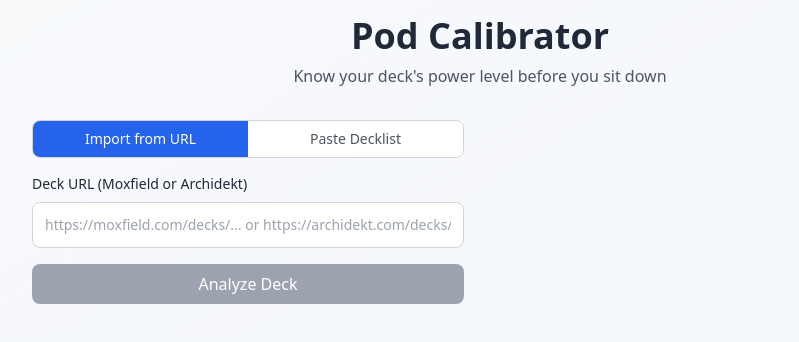
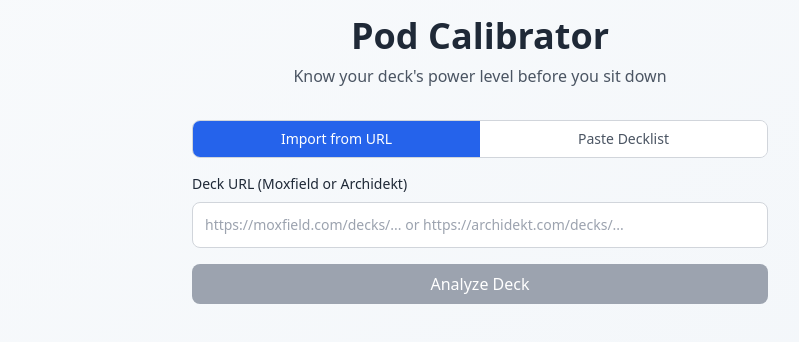
Before and after one commit to savakisn/pod-calibrator, a Next.js app in the folder frontend/: page / in a window 1280 px wide. Shown: the top 342 px of the page, without its empty margins (160-959 px from the left). Built offline with nearby package versions, Linux system fonts and the light colour scheme; no server answers.

Commit message:
fix: stack form above results instead of side-by-side columns

```diff
--- a/frontend/app/page.tsx
+++ b/frontend/app/page.tsx
@@ -73,19 +73,23 @@ export default function Home() {
           </p>
         </div>
 
-        <div className="flex flex-col lg:flex-row gap-8 items-start lg:items-start">
-          <div className="w-full lg:w-1/2">
+        <div className="flex flex-col gap-8">
+          <div className="w-full max-w-xl mx-auto">
             <DeclistForm onSubmitUrl={handleAnalyzeUrl} onSubmitText={handleAnalyzeText} loading={loading} />
           </div>
 
-          <div className="w-full lg:w-1/2">
-            {error && (
-              <div className="bg-red-50 border border-red-200 text-red-700 p-4 rounded-lg mb-4">
-                {error}
+          {(error || analysis) && (
+            <div className="w-full">
+              {error && (
+                <div className="bg-red-50 border border-red-200 text-red-700 p-4 rounded-lg mb-4 max-w-xl mx-auto">
+                  {error}
+                </div>
+              )}
+              <div className="flex justify-center">
+                <DeckCard analysis={analysis} />
               </div>
-            )}
-            <DeckCard analysis={analysis} />
-          </div>
+            </div>
+          )}
         </div>
       </div>
     </main>
```
